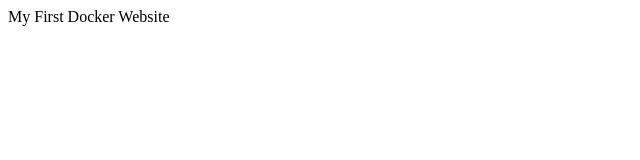
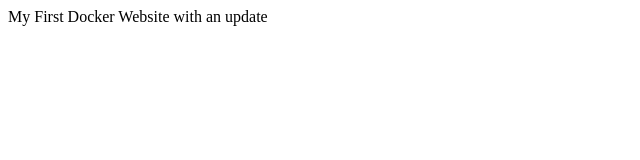
Before and after one commit to sravani2772/historyofinternet, a plain HTML site: page public-html/index.html in a window 1280 px wide. Shown: the whole page, without its empty margins (0-640 px from the left). Drawn offline with Linux system fonts and the light colour scheme.

```diff
--- a/public-html/index.html
+++ b/public-html/index.html
@@ -5,6 +5,6 @@
     <title>Title</title>
 </head>
 <body>
-My First Docker Website
+My First Docker Website with an update
 </body>
 </html>
```
